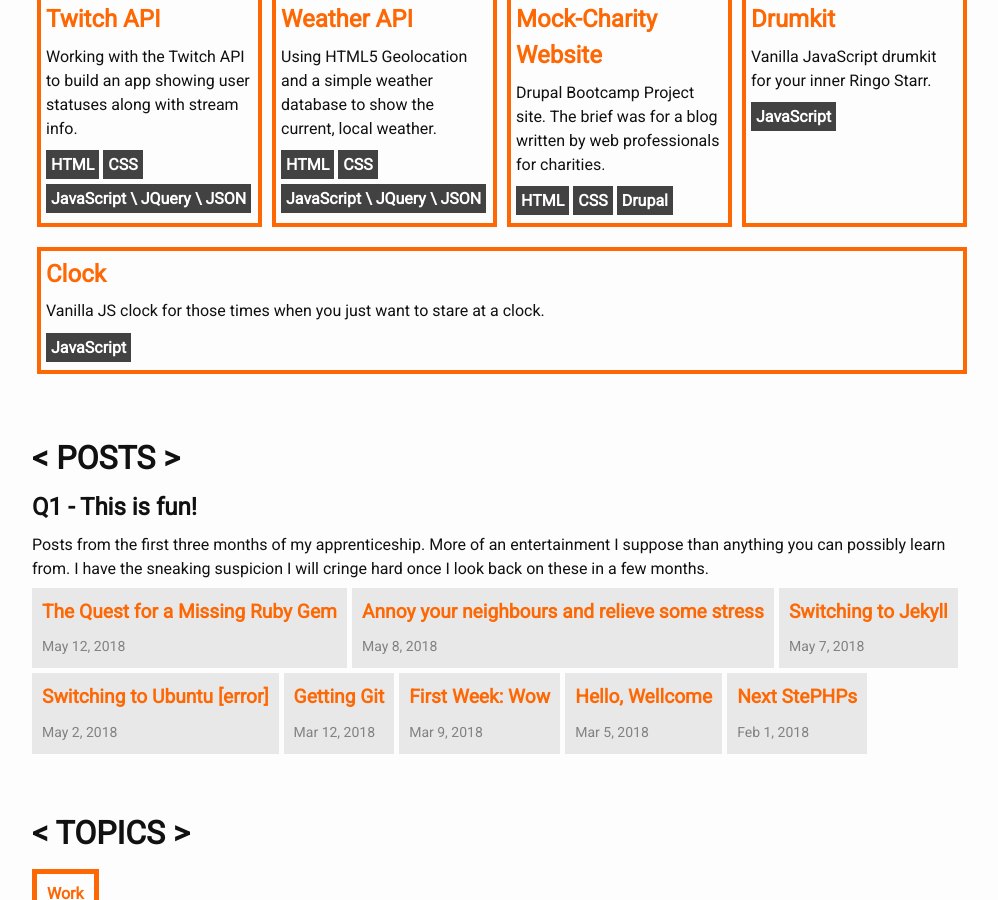
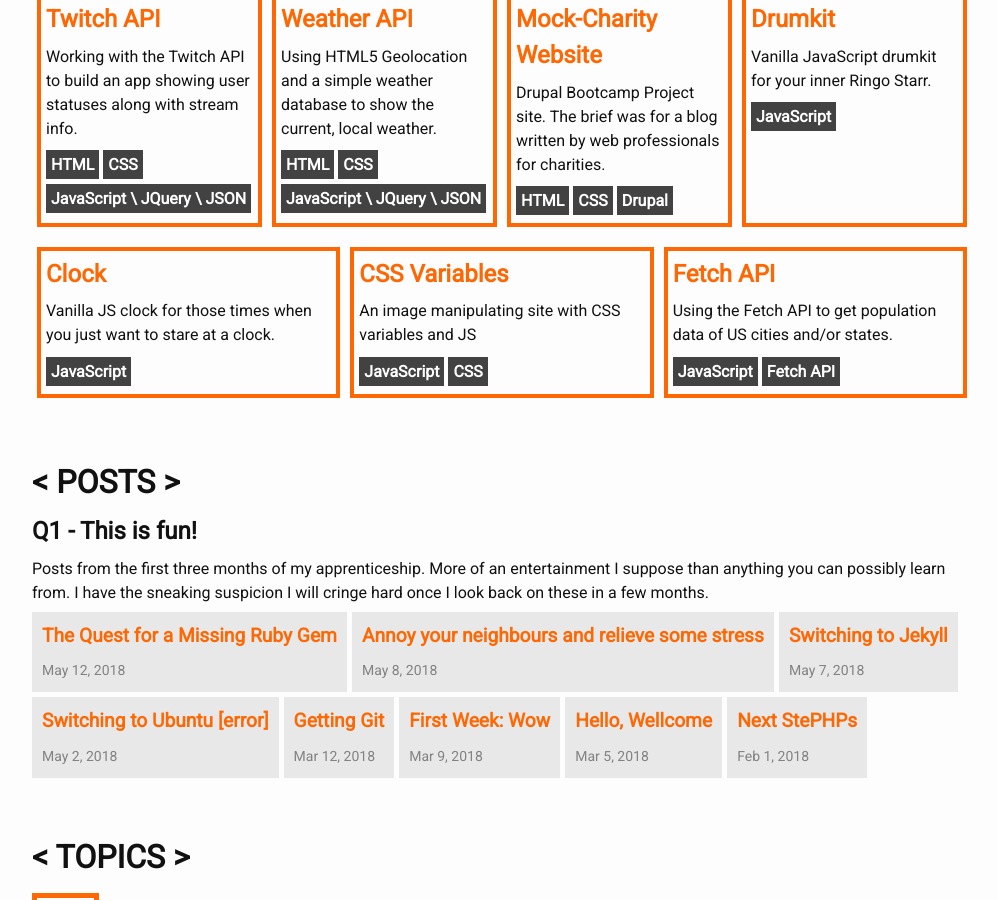
Before and after one commit to krisztin/krisztin.github.io, a Jekyll site: the page built from index.md, in a window 1280 px wide and 900 px high, scrolled down 557 px. Shown: the whole window, without its empty margins (138-1136 px from the left). Built offline with Jekyll 4.4.1, drawn with Linux system fonts in a browser that asks for light colours; nearby versions of some CDN libraries.

Commit message:
updating projects with new js30s

```diff
--- a/_includes/home-projects.html
+++ b/_includes/home-projects.html
@@ -58,4 +58,24 @@
       <h4 class="tag">JavaScript</h4>
     </div>
   </article>
+  <article class="project-card">
+    <a href="https://krisztin.github.io/projects/js30/03cssVars/" target="_blank">
+      <h2>CSS Variables</h2>
+    </a>
+    <p>An image manipulating site with CSS variables and JS</p>
+    <div class="tags">
+      <h4 class="tag">JavaScript</h4>
+      <h4 class="tag">CSS</h4>
     </div>
+  </article>
+  <article class="project-card">
+    <a href="https://krisztin.github.io/projects/js30/06ajaxCities/" target="_blank">
+      <h2>Fetch API</h2>
+    </a>
+    <p>Using the Fetch API to get population data of US cities and/or states.</p>
+    <div class="tags">
+      <h4 class="tag">JavaScript</h4>
+      <h4 class="tag">Fetch API</h4>
+    </div>
+  </article>
+  </div>
```
Lines whose indentation alone changed are shown as unchanged.
